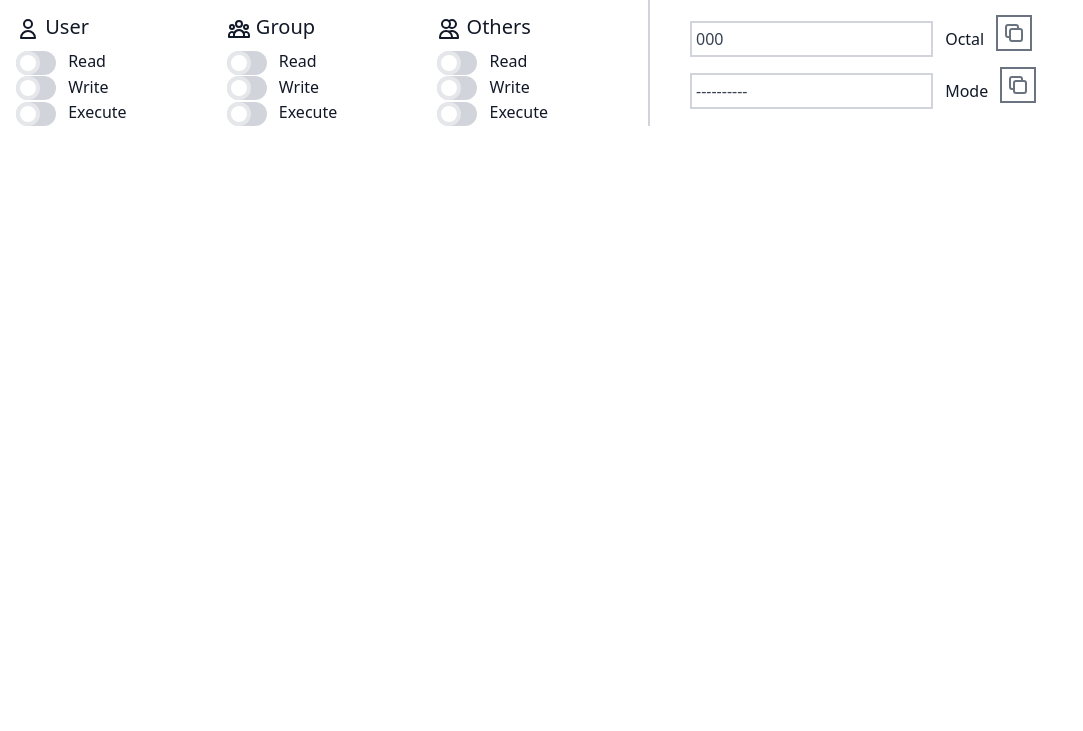
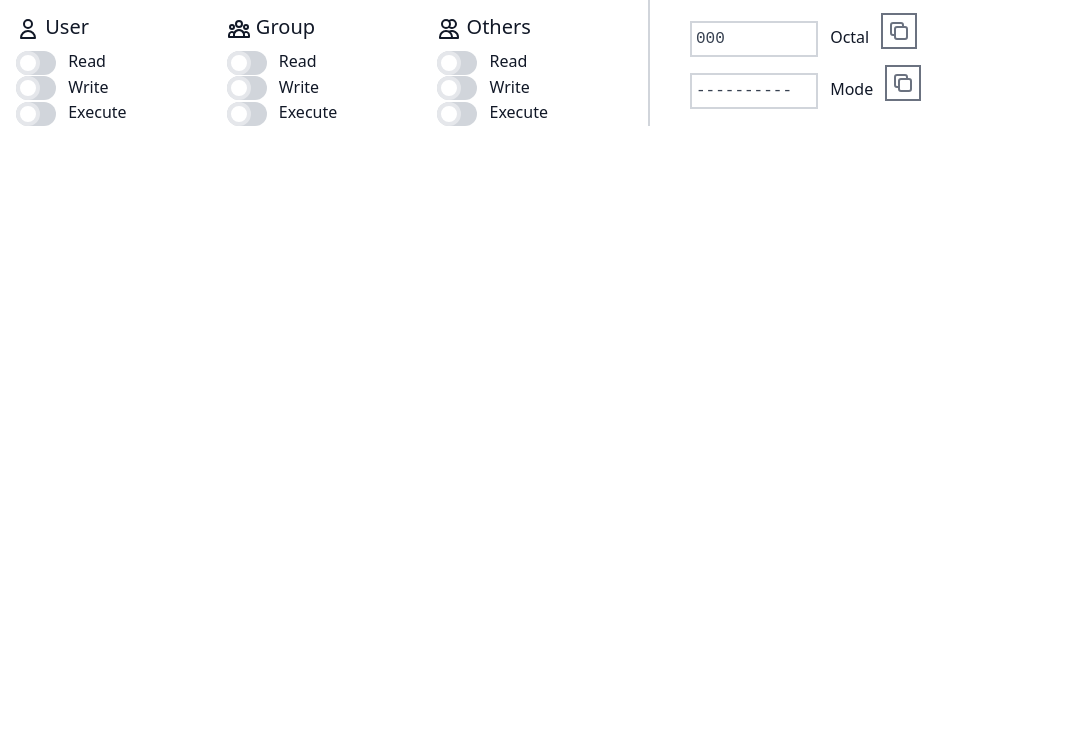
Before and after one commit to justingolden21/chmod, a website: page docs/index.html in a window 1280 px wide. Shown: the part 69-800 px from the top of the page, without its empty margins (0-1083 px from the left). Drawn offline with Linux system fonts and the light colour scheme.

Commit message:
update input css
using courier, decreasing width

```diff
--- a/src/styles.css
+++ b/src/styles.css
@@ -30,7 +30,8 @@
 @layer components {
 
 	input[type=text] {
-		@apply p-1 m-2 text-gray-700 border-2 border-gray-300;
+		@apply p-1 m-2 text-gray-700 border-2 border-gray-300 w-32;
+		font-family: 'Courier New', monospace;
 	}
 	label {
 		@apply text-sm;
```
Also changed, not shown: docs/css/styles.css.
